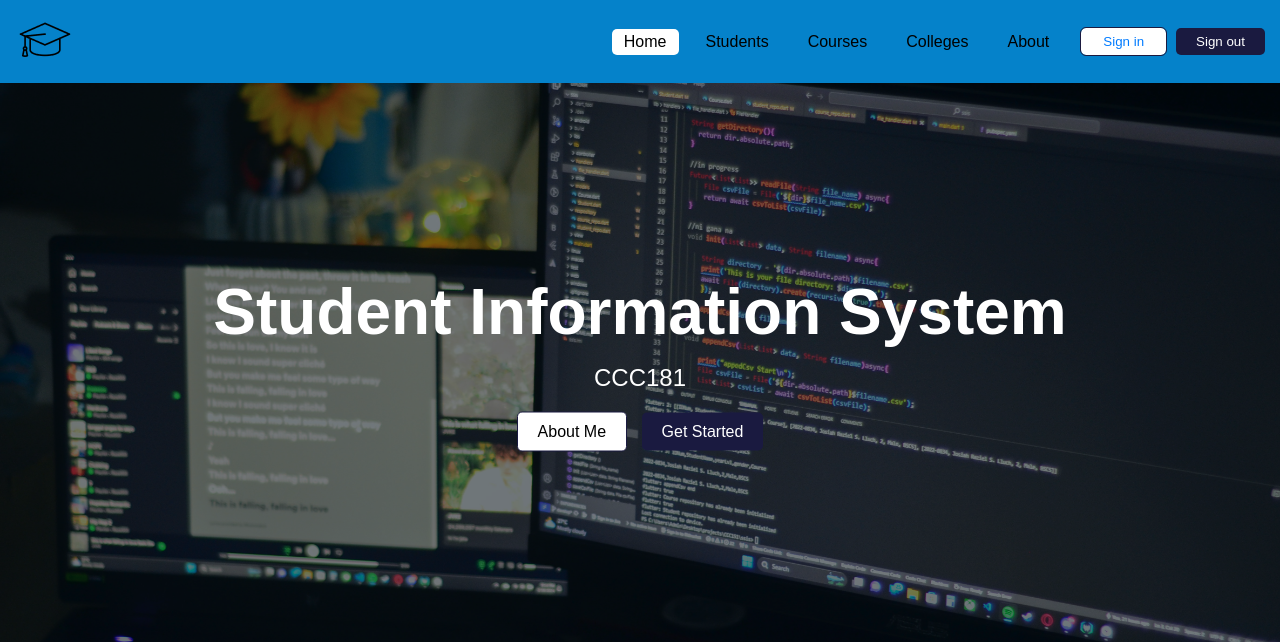
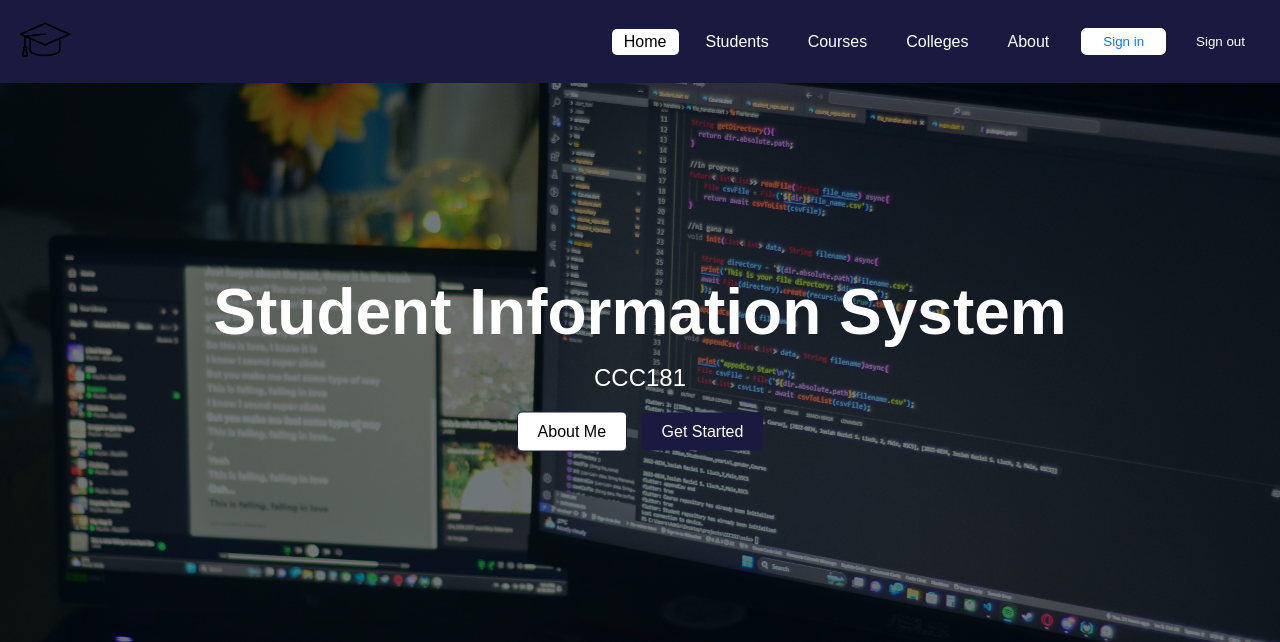
Before and after one commit to RazielLluch/SIS-Web, a Flask app: page / in a window 1280 px wide. Shown: the top 642 px of the page. Run offline with Flask 3, Linux system fonts and the light colour scheme.

Commit message:
made some changes to master_layout.css

```diff
--- a/app/static/css/master_layout.css
+++ b/app/static/css/master_layout.css
@@ -13,7 +13,7 @@ body {
 
 /* Header styles */
 header {
-    background-color: #0582CA;
+    background-color: #1A1A40;
     padding: 15px;
 }
 
@@ -38,6 +38,7 @@ nav ul {
 }
 
 nav ul li{
+    color: #ffffff;
     padding-top: 4px;
     padding-bottom: 4px;
     padding-left: 12px;
@@ -49,8 +50,12 @@ nav ul li.selected{
     border-radius: 5px;
 }
 
+nav ul li.selected a{
+    color: black;
+}
+
 nav a {
-    color: black;
+    color: white;
     text-decoration: none;
     font-size: 1em;
 }
```
